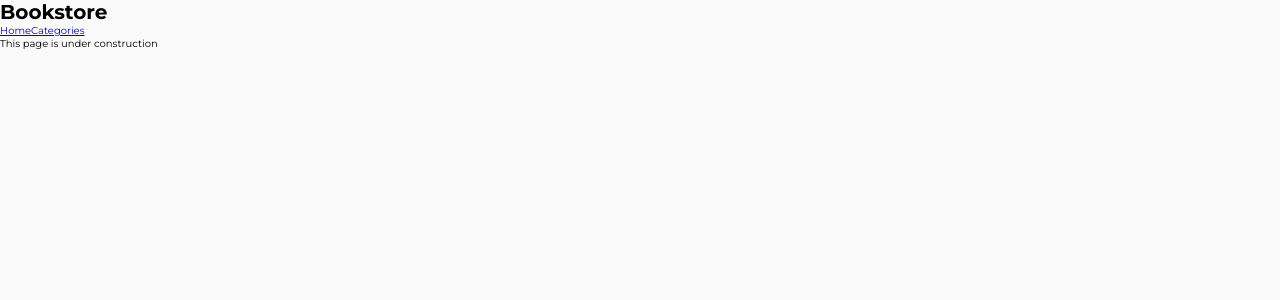
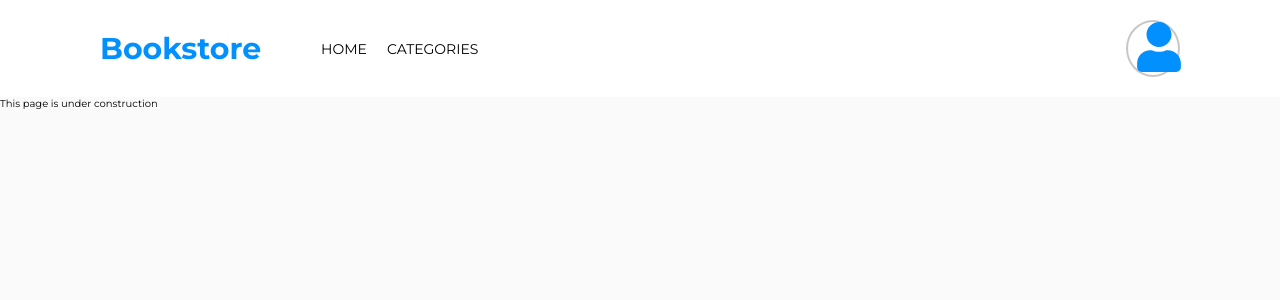
Before and after one commit to Ogaga01/Bookstore-React, a React (Create React App) app: page /categories in a window 1280 px wide. Shown: the top 300 px of the page. Built offline with nearby package versions, Linux system fonts and the light colour scheme.

Commit message:
Stle navbar

```diff
--- a/src/components/Navbar.js
+++ b/src/components/Navbar.js
@@ -1,17 +1,24 @@
 import React from "react";
 import { Route, Routes, Link } from "react-router-dom";
 import Categories from "./Categories";
+import { FaUser } from "react-icons/fa";
 import Home from "./Home";
+import styles from '../sass/_navbar.module.scss'
 
 const Navbar = (props) => {
   return (
     <>
-      <div>
-        <h1>Bookstore</h1>
-        <nav>
-          <Link to="/">Home</Link>
-          <Link to="Categories">Categories</Link>
-        </nav>
+      <div className={styles.navbar}>
+        <div className={styles['nav-link']}>
+          <h1 className={styles.heading}>Bookstore</h1>
+          <nav className={styles.nav}>
+            <Link className={styles.navlink} to="/">Home</Link>
+            <Link className={styles.navlink} to="Categories">Categories</Link>
+          </nav>
+        </div>
+        <div className={styles['nav-icon']}>
+                  <FaUser className={styles.icon} />
+        </div>
       </div>
       <Routes>
         <Route path="/" element={<Home />} />
--- /dev/null
+++ b/src/sass/_navbar.module.scss
@@ -0,0 +1,55 @@
+@import './variables';
+
+.navbar {
+    display: flex;
+    // position: fixed;
+    top: 0;
+    right: 0;
+    padding: 2rem 10rem;
+    width: 100%;
+    justify-content: space-between;
+    align-items: center;
+    background-color: $color-white;
+
+}
+
+.nav-link {
+    display: flex;
+    width: 50%;
+    align-items: center;
+}
+
+.nav {
+    margin-left: 6rem;
+    font-size: 1.4rem;
+}
+
+.navlink {
+    margin-right: 2rem;
+
+    &,
+    &:link,
+    &:visited {
+        color: $color-black;
+        text-decoration: none;
+        text-transform: uppercase;
+    }
+}
+
+.heading {
+    font-size: 3rem;
+    color: $color-primary;
+}
+
+.nav-icon {
+    border: .2rem solid $color-grey-light;
+    border-radius: 50%;
+    width: 5%;
+    height: auto;
+}
+
+.icon {
+    font-size: 5rem;
+    color: $color-primary;
+    margin-left: .6rem;
+}
--- a/src/sass/_variables.scss
+++ b/src/sass/_variables.scss
@@ -2,5 +2,6 @@ $color-primary: #0290FF;
 $color-primary-light: #4386BF;
 $color-black: #000000;
 $color-grey: #888888;
+$color-grey-light: #c9c6c6;
 $color-background: #FAFAFA;
 $color-white: #FFFFFF;
```
